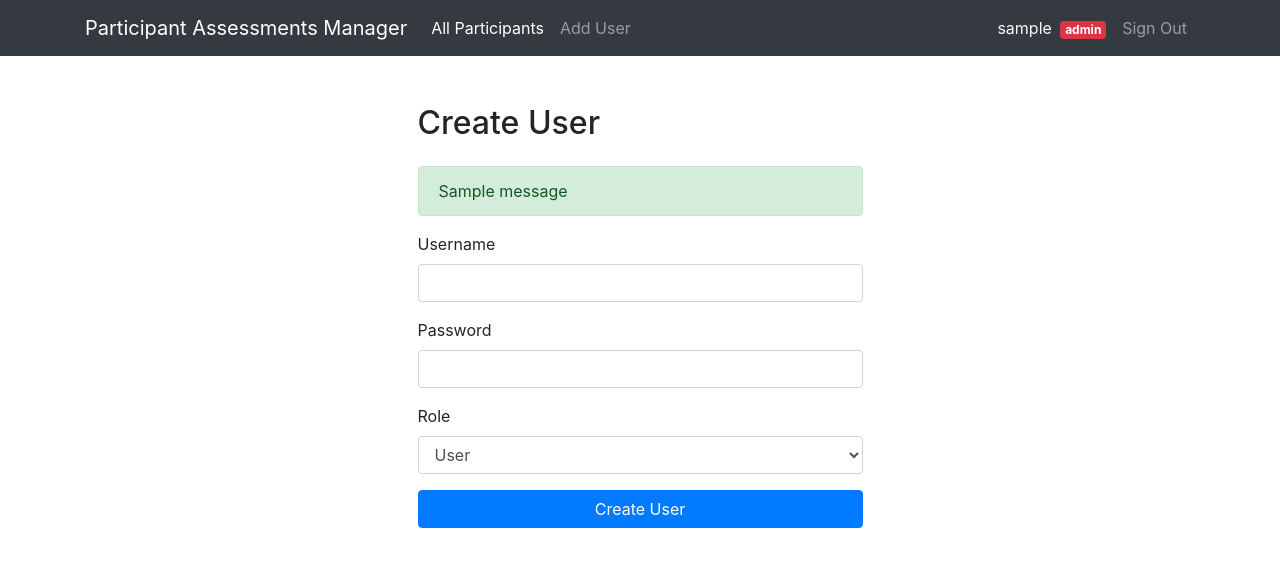
After one commit to carlsixsmith-moj/AgileSoftwareProject, a Flask app: page /auth/register in a window 1280 px wide. The commit adds this page. Shown: the top 567 px of the page. Run offline with Flask 3, Linux system fonts and the light colour scheme; a user stored in the database is signed in; tables that the repository leaves empty hold one stand-in row (values such as "Sample post"); one stand-in notice (Sample message) is shown.

Commit message:
add auth

```diff
--- a/app.py
+++ b/app.py
@@ -5,9 +5,10 @@ import os
 sys.path.insert(0, os.path.dirname(os.path.abspath(__file__)))
 
 from flask import Flask, redirect, url_for
+from flask_login import LoginManager
 
 from controllers import *
-from models import db
+from models import db, User
 
 # -- Create the flask application --
 app = Flask(__name__)
@@ -15,11 +16,23 @@ app = Flask(__name__)
 # -- Configure the database --
 app.config['SQLALCHEMY_DATABASE_URI'] = 'sqlite:///data.db'
 app.config['SQLALCHEMY_TRACK_MODIFICATIONS'] = False
+app.config['SECRET_KEY'] = os.environ.get('SECRET_KEY', 'dev-secret-key-change-in-production')
 
 # -- initialise the database with the app --
 db.init_app(app)
+
+# -- Set up Flask-Login --
+login_manager = LoginManager(app)
+login_manager.login_view = 'auth.login'
+login_manager.login_message_category = 'warning'
+
+@login_manager.user_loader
+def load_user(user_id):
+    return db.session.get(User, int(user_id))
+
 app.register_blueprint(participants_bp)
 app.register_blueprint(assessments_bp)
+app.register_blueprint(auth_bp)
 
 
 @app.route('/')
--- a/controllers/__init__.py
+++ b/controllers/__init__.py
@@ -1,4 +1,5 @@
 from .participants import participants_bp
 from .assessments import assessments_bp
+from .auth import auth_bp
 
-__all__ = ['participants_bp', 'assessments_bp']
+__all__ = ['participants_bp', 'assessments_bp', 'auth_bp']
--- a/controllers/assessments.py
+++ b/controllers/assessments.py
@@ -1,4 +1,5 @@
 from flask import Blueprint, render_template, request, redirect, url_for, abort
+from flask_login import login_required
 from models import Participant, Assessment, ThoughtsAndBehaviours ,db
 from datetime import datetime
 
@@ -6,6 +7,7 @@ from datetime import datetime
 assessments_bp = Blueprint('assessments', __name__, url_prefix="/participants/<string:participantId>/assessments")
 
 @assessments_bp.route('/')
+@login_required
 def list_assessments(participantId):
     participant = db.session.get(Participant, participantId)
     if participant is None:
@@ -14,6 +16,7 @@ def list_assessments(participantId):
     return render_template('assessments/list.html', assessments = participant.assessments, participantId = participantId)
 
 @assessments_bp.route("/<int:assessmentId>/")
+@login_required
 def get_assessment(participantId, assessmentId):
     assessment = db.session.get(Assessment, assessmentId)
     if assessment.participant_id != participantId:
@@ -23,6 +26,7 @@ def get_assessment(participantId, assessmentId):
 
 
 @assessments_bp.route('/add', methods=['GET','POST'])
+@login_required
 def add_assessment(participantId):
     participant = db.session.get(Participant, participantId)
     if participant is None:
--- /dev/null
+++ b/controllers/auth.py
@@ -0,0 +1,72 @@
+from functools import wraps
+from flask import Blueprint, render_template, request, redirect, url_for, flash, abort
+from flask_login import login_user, logout_user, login_required, current_user
+from models import db, User
+
+auth_bp = Blueprint('auth', __name__, url_prefix='/auth')
+
+
+def admin_required(f):
+    """Decorator that requires the current user to be an admin."""
+    @wraps(f)
+    @login_required
+    def decorated_function(*args, **kwargs):
+        if not current_user.is_admin:
+            abort(403)
+        return f(*args, **kwargs)
+    return decorated_function
+
+
+@auth_bp.route('/login', methods=['GET', 'POST'])
+def login():
+    if current_user.is_authenticated:
+        return redirect(url_for('participants.list_participants'))
+
+    error = None
+    if request.method == 'POST':
+        username = (request.form.get('username') or '').strip()
+        password = request.form.get('password') or ''
+
+        user = User.query.filter_by(username=username).first()
+        if user and user.check_password(password):
+            login_user(user)
+            next_page = request.args.get('next')
+            return redirect(next_page or url_for('participants.list_participants'))
+        else:
+            error = 'Invalid username or password.'
+
+    return render_template('auth/login.html', error=error)
+
+
+@auth_bp.route('/logout')
+@login_required
+def logout():
+    logout_user()
+    return redirect(url_for('auth.login'))
+
+
+@auth_bp.route('/register', methods=['GET', 'POST'])
+@admin_required
+def register():
+    """Only admins can create new user accounts."""
+    error = None
+    if request.method == 'POST':
+        username = (request.form.get('username') or '').strip()
+        password = request.form.get('password') or ''
+        role = request.form.get('role', 'user')
+
+        if not username or not password:
+            error = 'Username and password are required.'
+        elif role not in ('admin', 'user'):
+            error = 'Invalid role.'
+        elif User.query.filter_by(username=username).first():
+            error = 'Username already exists.'
+        else:
+            new_user = User(username=username, role=role)
+            new_user.set_password(password)
+            db.session.add(new_user)
+            db.session.commit()
+            flash(f'User "{username}" created successfully.', 'success')
+            return redirect(url_for('auth.register'))
+
+    return render_template('auth/register.html', error=error)
--- a/controllers/participants.py
+++ b/controllers/participants.py
@@ -1,16 +1,20 @@
 from flask import Blueprint, render_template, request, redirect, url_for, abort
+from flask_login import login_required
 from models import Participant, db
 from datetime import datetime
+from controllers.auth import admin_required
 
 participants_bp = Blueprint('participants', __name__, url_prefix='/participants')
 
 """Index route for the participants controller """
 @participants_bp.route('/')
+@login_required
 def list_participants():
     participants = Participant.query.all()
     return render_template('participants/list.html', participants=participants)
 
 @participants_bp.route('/<string:id>/edit', methods=['GET','POST'])
+@login_required
 def edit_participant(id):
     participant = db.session.get(Participant, id)
 
@@ -36,6 +40,7 @@ def edit_participant(id):
 
 
 @participants_bp.route('/add', methods=['GET', 'POST'])
+@login_required
 def add_participant():
     if request.method == 'POST':
         participant_id = (request.form.get('id') or '').strip()
@@ -68,6 +73,7 @@ def add_participant():
     return render_template('participants/add.html')
 
 @participants_bp.route('/<string:id>/delete')
+@admin_required
 def delete_participant(id):
     participant = db.session.get(Participant, id)
 
--- a/models/__init__.py
+++ b/models/__init__.py
@@ -2,5 +2,6 @@ from .database import db
 from .participant import Participant
 from .assessment import Assessment
 from .thoughts_and_behaviours import ThoughtsAndBehaviours
+from .user import User
 
-__all__ = ['db', 'Participant', 'Assessment', 'ThoughtsAndBehaviours']
+__all__ = ['db', 'Participant', 'Assessment', 'ThoughtsAndBehaviours', 'User']
--- /dev/null
+++ b/models/user.py
@@ -0,0 +1,22 @@
+from flask_login import UserMixin
+from werkzeug.security import generate_password_hash, check_password_hash
+from .database import db
+
+
+class User(UserMixin, db.Model):
+    __tablename__ = 'users'
+
+    id = db.Column(db.Integer, primary_key=True)
+    username = db.Column(db.String(50), unique=True, nullable=False)
+    password_hash = db.Column(db.String(256), nullable=False)
+    role = db.Column(db.String(10), nullable=False, default='user')  # 'admin' or 'user'
+
+    def set_password(self, password):
+        self.password_hash = generate_password_hash(password, method='pbkdf2:sha256')
+
+    def check_password(self, password):
+        return check_password_hash(self.password_hash, password)
+
+    @property
+    def is_admin(self):
+        return self.role == 'admin'
--- a/requirements.txt
+++ b/requirements.txt
@@ -1,6 +1,7 @@
 blinker==1.9.0
 click==8.1.8
 Flask==3.1.3
+Flask-Login==0.6.3
 Flask-SQLAlchemy==3.1.1
 importlib_metadata==8.7.1
 itsdangerous==2.2.0
--- /dev/null
+++ b/templates/auth/register.html
@@ -0,0 +1,38 @@
+{% extends "base.html" %}
+
+{% block content %}
+<div class="row justify-content-center">
+    <div class="col-md-5">
+        <h2 class="mb-4">Create User</h2>
+
+        {% with messages = get_flashed_messages(with_categories=true) %}
+            {% for category, message in messages %}
+                <div class="alert alert-{{ category }}">{{ message }}</div>
+            {% endfor %}
+        {% endwith %}
+
+        {% if error %}
+            <div class="alert alert-danger">{{ error }}</div>
+        {% endif %}
+
+        <form method="POST">
+            <div class="form-group mb-3">
+                <label for="username">Username</label>
+                <input type="text" class="form-control" id="username" name="username" required>
+            </div>
+            <div class="form-group mb-3">
+                <label for="password">Password</label>
+                <input type="password" class="form-control" id="password" name="password" required>
+            </div>
+            <div class="form-group mb-3">
+                <label for="role">Role</label>
+                <select class="form-control" id="role" name="role">
+                    <option value="user">User</option>
+                    <option value="admin">Admin</option>
+                </select>
+            </div>
+            <button type="submit" class="btn btn-primary w-100">Create User</button>
+        </form>
+    </div>
+</div>
+{% endblock %}
--- a/templates/base.html
+++ b/templates/base.html
@@ -10,17 +10,36 @@
 </head>
 
 <body>
-    <h1>Participant Assessments Manager</h1>
     <nav class="navbar navbar-expand-lg navbar-dark bg-dark">
         <div class="container">
-            <a class="navbar-brand" href="#">Participants</a>
+            <a class="navbar-brand" href="#">Participant Assessments Manager</a>
             <div class="collapse navbar-collapse" id="navbarSupportedContent">
                 <ul class="navbar-nav me-auto mb-2 mb-lg-0">
+                    {% if current_user.is_authenticated %}
                     <li class="nav-item">
                         <a class="nav-link active" aria-current="page" href="{{ url_for('participants.list_participants') }}">All Participants</a>
                     </li>
-
-
+                    {% endif %}
+                    {% if current_user.is_authenticated and current_user.is_admin %}
+                    <li class="nav-item">
+                        <a class="nav-link" href="{{ url_for('auth.register') }}">Add User</a>
+                    </li>
+                    {% endif %}
+                </ul>
+                <ul class="navbar-nav ml-auto">
+                    {% if current_user.is_authenticated %}
+                    <li class="nav-item">
+                        <span class="nav-link text-light">
+                            {{ current_user.username }}
+                            <span class="badge badge-{% if current_user.is_admin %}danger{% else %}secondary{% endif %} ml-1">
+                                {{ current_user.role }}
+                            </span>
+                        </span>
+                    </li>
+                    <li class="nav-item">
+                        <a class="nav-link" href="{{ url_for('auth.logout') }}">Sign Out</a>
+                    </li>
+                    {% endif %}
                 </ul>
             </div>
         </div>
--- a/templates/participants/list.html
+++ b/templates/participants/list.html
@@ -31,9 +31,11 @@
                 <a href="{{ url_for('participants.edit_participant', id = participant.id) }}" class="btn btn-primary" >
                     Edit
                 </a>
+                {% if current_user.is_admin %}
                  <a href="{{ url_for('participants.delete_participant', id = participant.id) }}" class="btn btn-danger" onclick="return confirm('Are you sure you want to delete this participant?')">
                     Delete
                 </a>
+                {% endif %}
 
             </td>
         </tr>
```
Also changed, not shown: seed.py (+24 -1 lines), templates/auth/login.html (added, +25 -0 lines), README.md (added).
